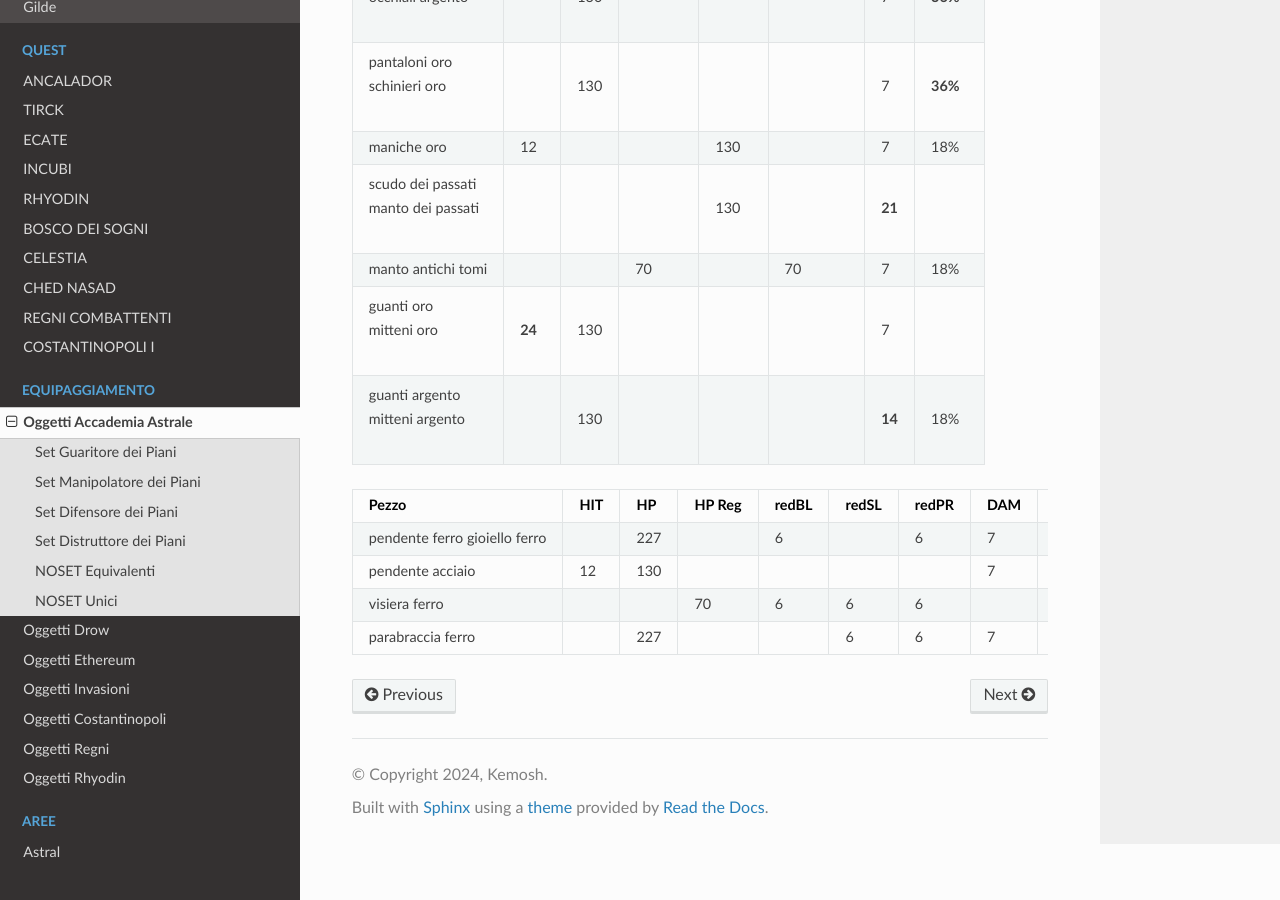
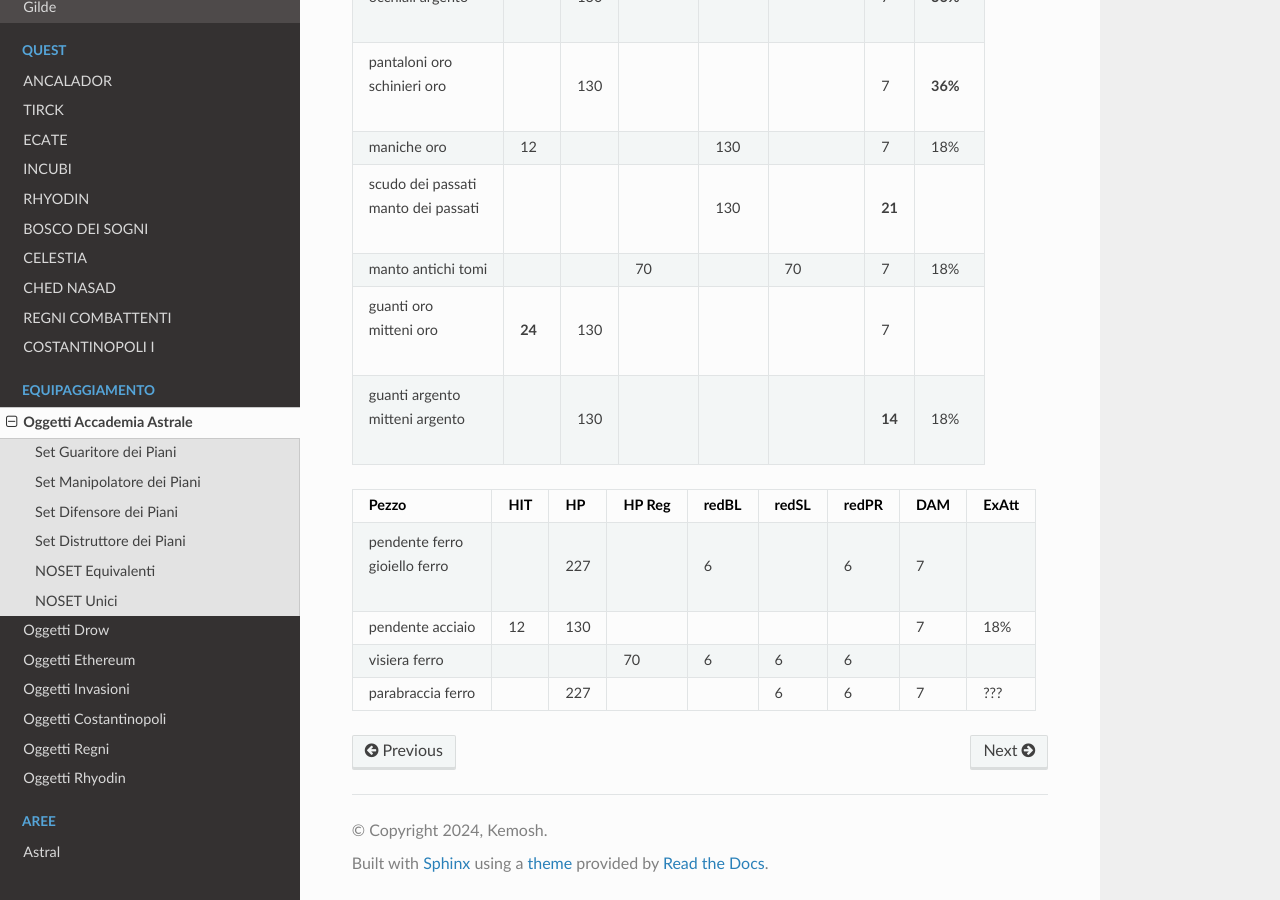
Before and after one commit to kemosh/leu, a Sphinx documentation site: the page built from docs/source/equipaggiamento/oggetti_accademia.rst, in a window 1280 px wide and 900 px high, scrolled down 3736 px. Built offline with Sphinx 7.4.7 and the Read the Docs theme 2.0.0, drawn with Linux system fonts in a browser that asks for light colours.

```diff
--- a/docs/source/equipaggiamento/oggetti_accademia.rst
+++ b/docs/source/equipaggiamento/oggetti_accademia.rst
@@ -174,8 +174,8 @@ caso degli altri pezzi (SET e NOSET equivalenti):
 +--------------------+-----+------+--------+-------+-------+-------+------+-------+
 | Pezzo              | HIT |  HP  | HP Reg | redBL | redSL | redPR | DAM  | ExAtt |
 +====================+=====+======+========+=======+=======+=======+======+=======+
-| pendente ferro     |     | 227  |        | 6     |       | 6     | 7    |       |
-| gioiello ferro     |     |      |        |       |       |       |      |       |
+| | pendente ferro   |     | 227  |        | 6     |       | 6     | 7    |       |
+| | gioiello ferro   |     |      |        |       |       |       |      |       |
 +--------------------+-----+------+--------+-------+-------+-------+------+-------+
 | pendente acciaio   | 12  | 130  |        |       |       |       | 7    | 18%   |
 +--------------------+-----+------+--------+-------+-------+-------+------+-------+
```
